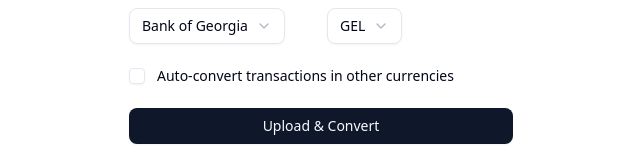
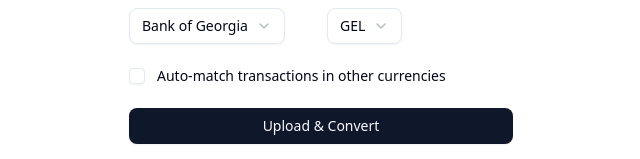
Before and after one commit to riffbyte/ynab-csv-converter, a Next.js app: page / in a window 1280 px wide. Shown: the part 408-567 px from the top of the page, without its empty margins (319-959 px from the left). Built offline with nearby package versions, Linux system fonts and the light colour scheme.

Commit message:
Rename conversion label to be more obvious

```diff
--- a/app/page.tsx
+++ b/app/page.tsx
@@ -138,7 +138,7 @@ export default function UploadPage() {
                 }
               />
               <Label htmlFor="shouldConvert">
-                Auto-convert transactions in other currencies
+                Auto-match transactions in other currencies
               </Label>
             </div>
           )}
```
